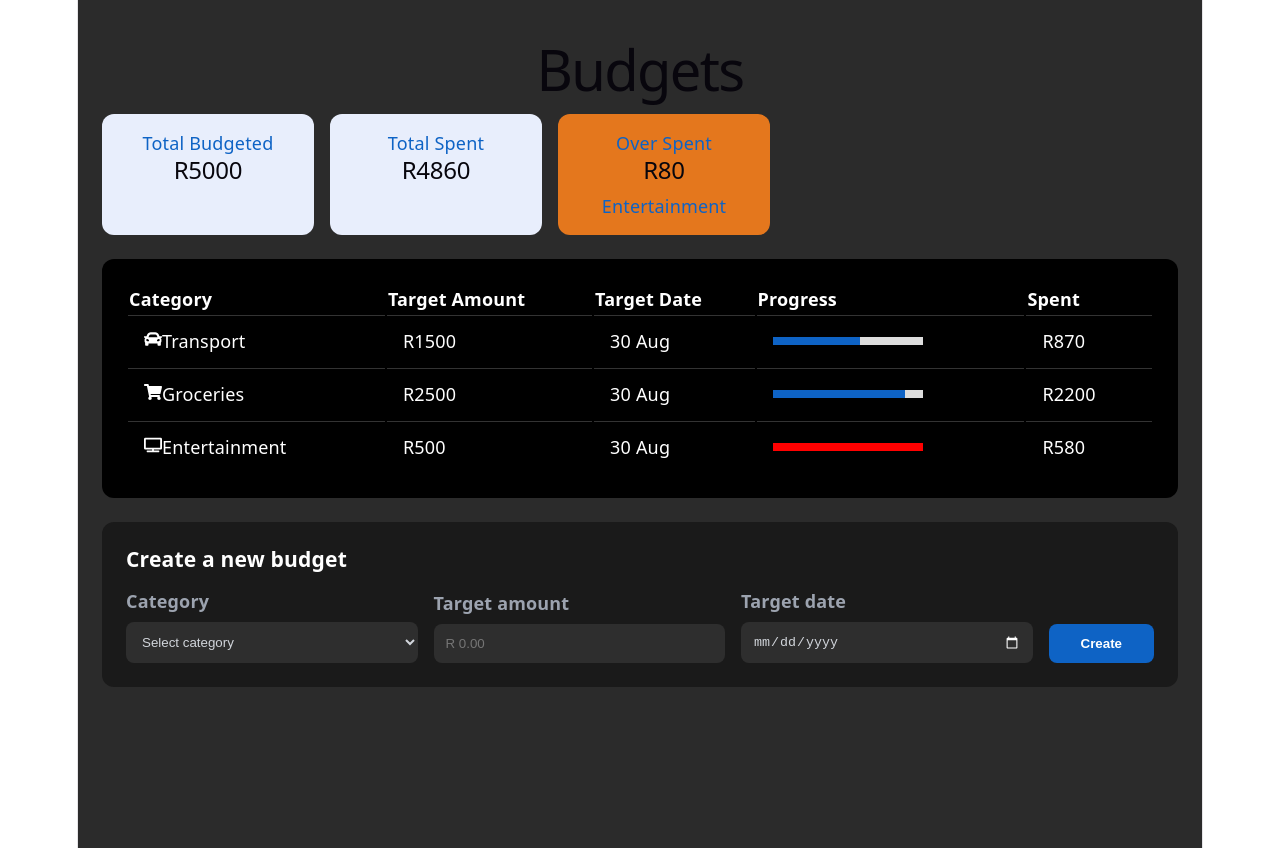
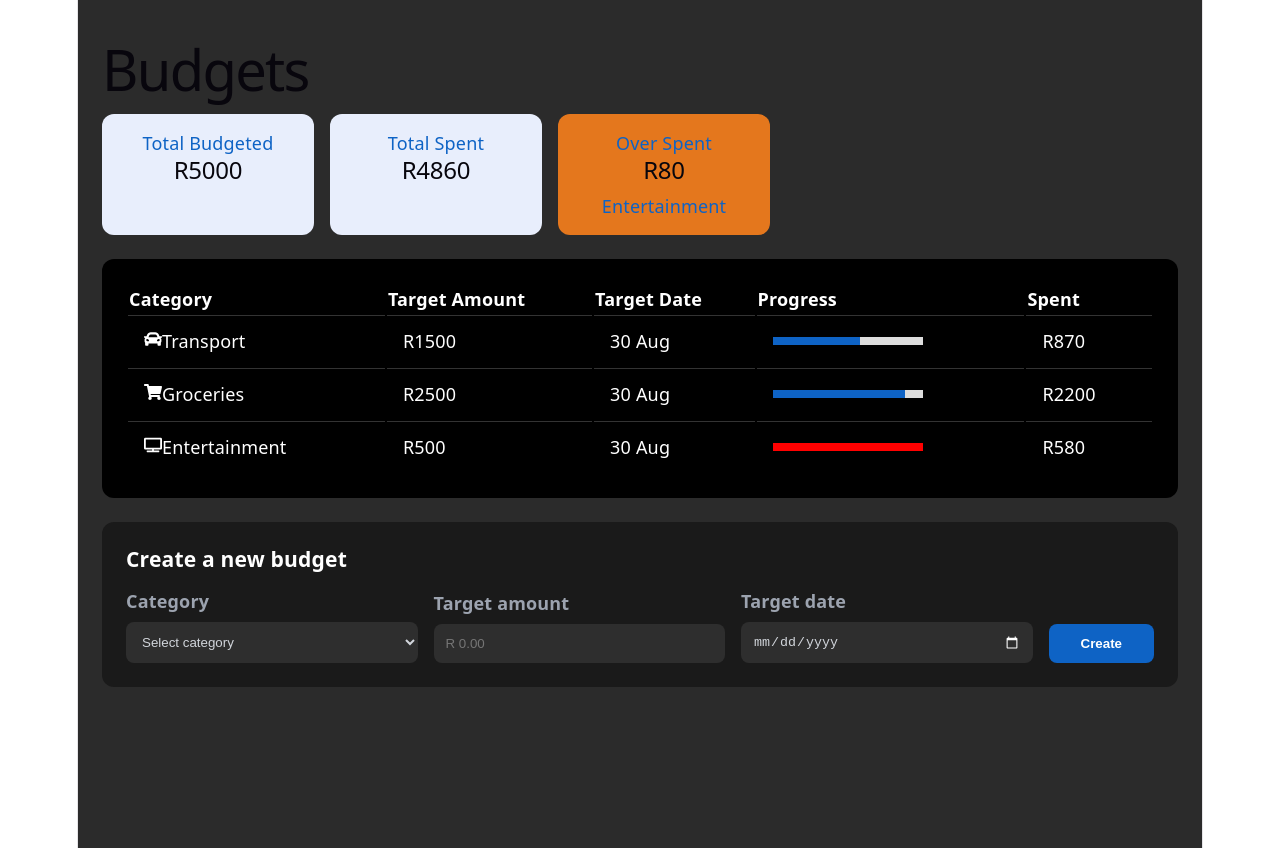
Before and after one commit to eri892821/OI-348-project-practice-space, a React (Vite) app in the folder OI_348-Project/: page / in a window 1280 px wide. Built offline with nearby package versions, Linux system fonts and the light colour scheme.

Commit message:
align budget heading

```diff
--- a/OI_348-Project/src/Budgets.css
+++ b/OI_348-Project/src/Budgets.css
@@ -3,6 +3,10 @@
   color: white;
   min-height: 100vh;
   padding: 24px;
+}
+
+.budgets-page h1 {
+  text-align:left;
 }
 
 .card{
@@ -32,9 +36,6 @@
 .table-box td{
     border-top : 1px solid #333;
 }
-
-
-
 
 /* The dark rounded box around the form */
 .form-box {
```
